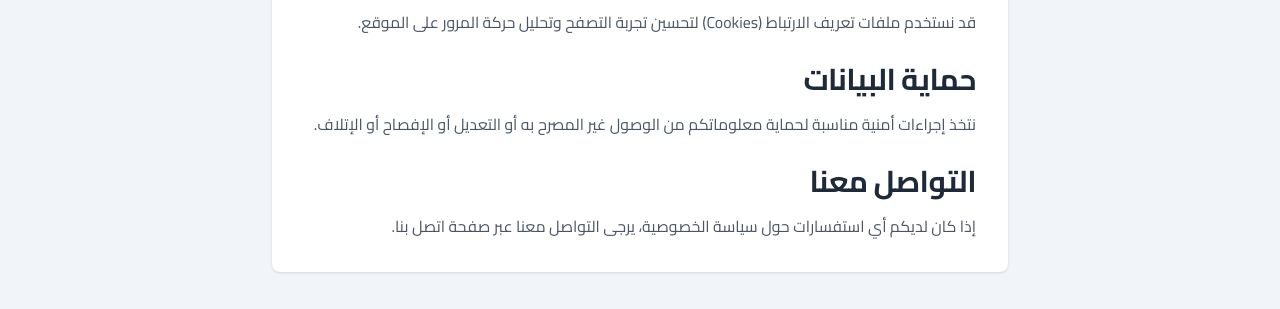
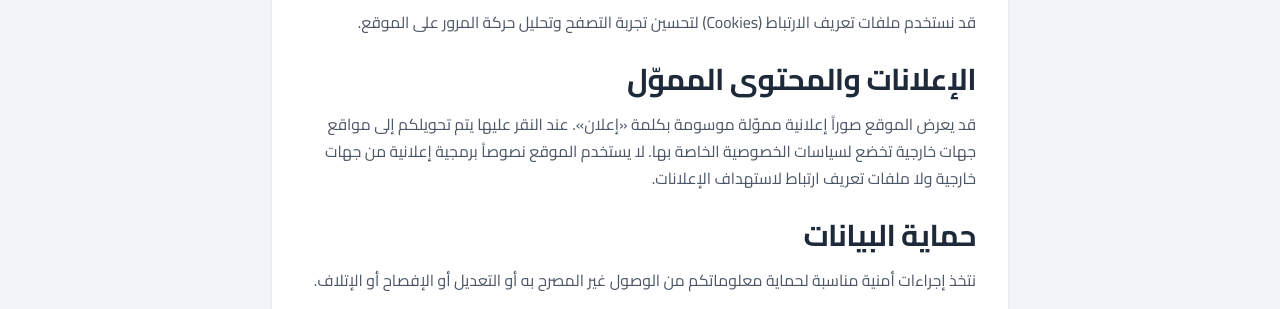
Before and after one commit to TiredZone/4lebanon-app, a Next.js app: page /privacy in a window 1280 px wide. Shown: the part 491-800 px from the top of the page. Built offline with nearby package versions, Linux system fonts and the light colour scheme; no server answers.

Commit message:
docs: add sponsored-content clause to privacy policy

```diff
--- a/app/privacy/page.tsx
+++ b/app/privacy/page.tsx
@@ -29,6 +29,15 @@ export default function PrivacyPage() {
           </section>
 
           <section>
+            <h2 className="mb-3 text-xl font-bold text-gray-800">الإعلانات والمحتوى المموّل</h2>
+            <p className="leading-relaxed text-gray-600">
+              قد يعرض الموقع صوراً إعلانية مموّلة موسومة بكلمة «إعلان». عند النقر عليها يتم تحويلكم
+              إلى مواقع جهات خارجية تخضع لسياسات الخصوصية الخاصة بها. لا يستخدم الموقع نصوصاً برمجية
+              إعلانية من جهات خارجية ولا ملفات تعريف ارتباط لاستهداف الإعلانات.
+            </p>
+          </section>
+
+          <section>
             <h2 className="mb-3 text-xl font-bold text-gray-800">حماية البيانات</h2>
             <p className="leading-relaxed text-gray-600">
               نتخذ إجراءات أمنية مناسبة لحماية معلوماتكم من الوصول غير المصرح به أو التعديل أو
```
